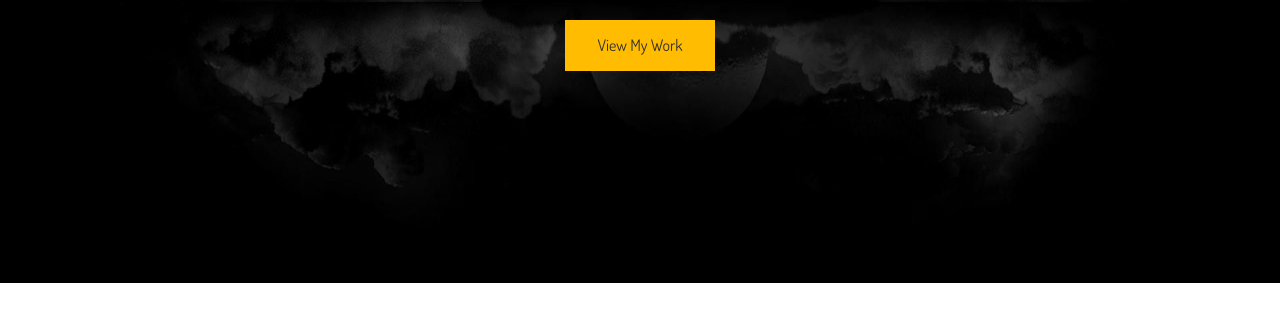
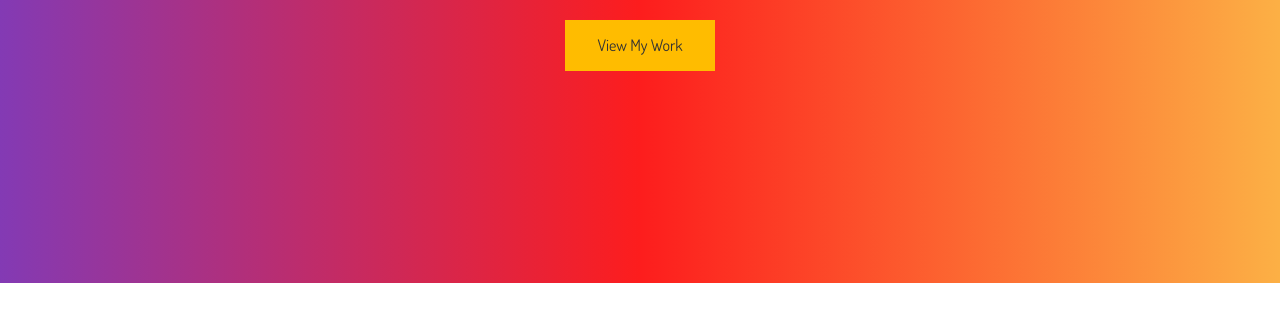
Before and after one commit to steven1sanchez/Portfolio-2023, a plain HTML site: page index.html in a window 1280 px wide. Shown: the part 277-589 px from the top of the page. Drawn offline with nearby package versions, Linux system fonts and the light colour scheme; files that its build step writes are made by us from their sources.

Commit message:
Update main.scss

```diff
--- a/scss/main.scss
+++ b/scss/main.scss
@@ -27,7 +27,7 @@ h2, h3, h4 {
     background-color: black;
     background: rgb(131,58,180);
     background: linear-gradient(90deg, rgba(131,58,180,1) 0%, rgba(253,29,29,1) 50%, rgba(252,176,69,1) 100%);
-    background: url("../img/moon.jpg") $dark-color no-repeat center 75% / cover;
+    //background: url("../img/moon.jpg") $dark-color no-repeat center 75% / cover;
     height: 70vh;
     color: #fff;
 
```
